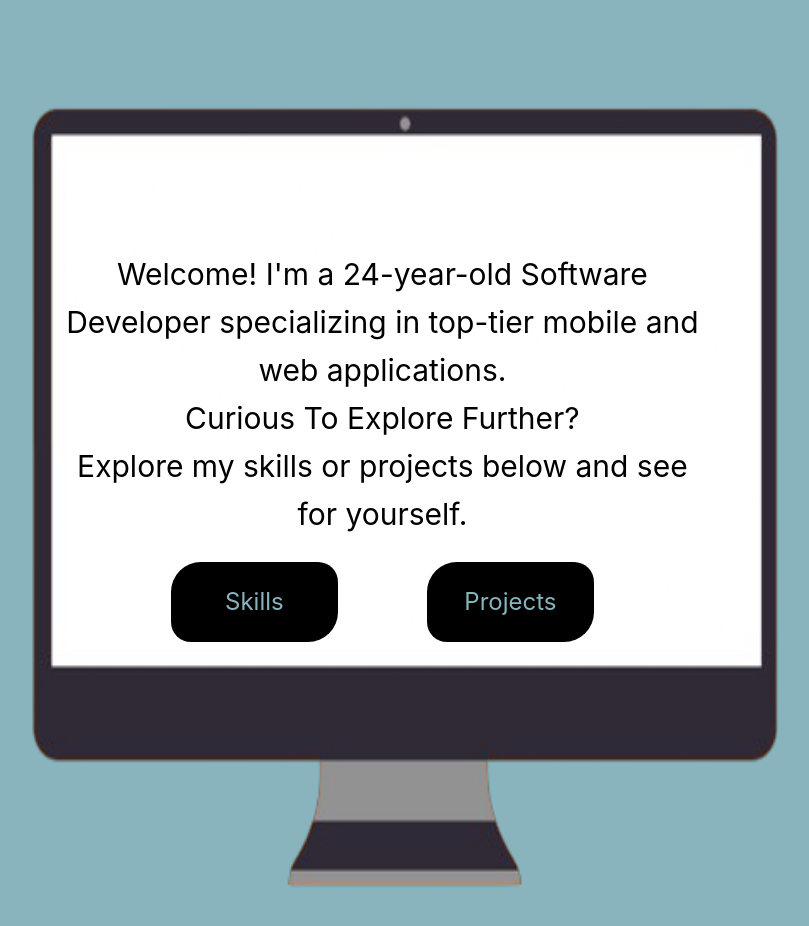
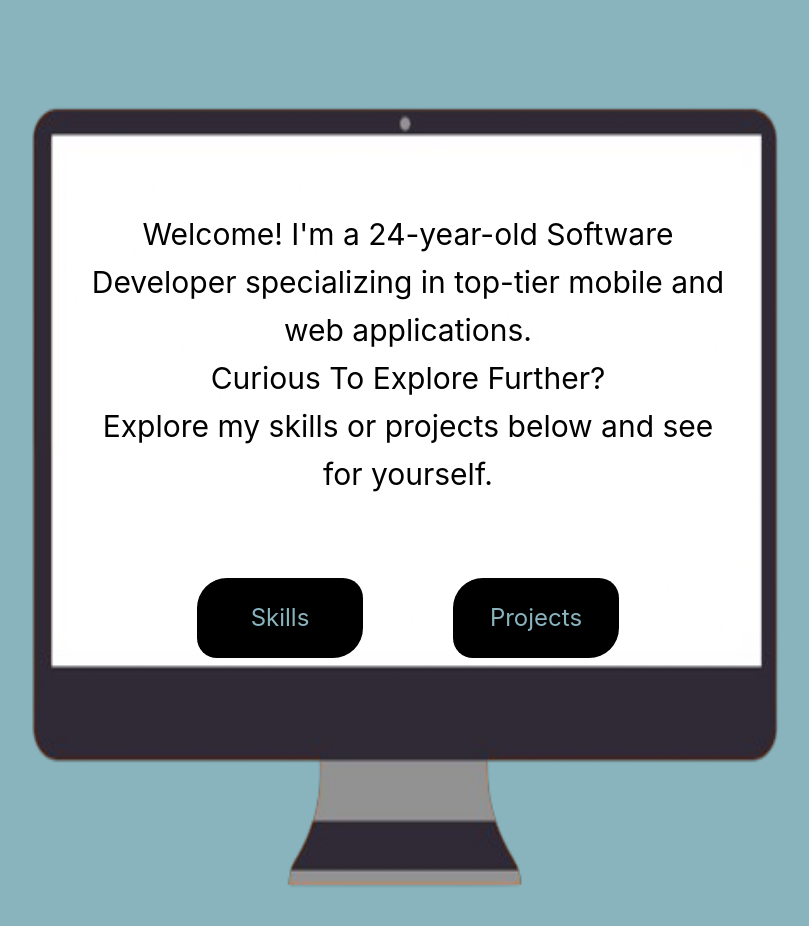
Before and after one commit to DroidStudioAS/Portfolio, a Vue app: page /about in a window 1280 px wide. Shown: the part 1542-2468 px from the top of the page, without its empty margins (232-1041 px from the left). Built offline with nearby package versions, Linux system fonts and the light colour scheme.

Commit message:
fixed computer image in about view positioning

```diff
--- a/src/views/AboutView.vue
+++ b/src/views/AboutView.vue
@@ -154,6 +154,9 @@ function pushTo(name){
       </div>
     </div>
     <div class="second_page_container">
+
+    <div class="image_container">
+      <img class="comp_image" src="/back_computer.png">
       <div class="content_container">
       <h1>
         Welcome! I'm a 24-year-old Software Developer specializing in top-tier mobile and web applications.
@@ -170,8 +173,6 @@ function pushTo(name){
       </div>
 
     </div>
-    <div class="image_container">
-      <img class="comp_image" src="/back_computer.png">
     </div>
     <div class="mobile_frame">
       <img src="/icon_mobile_frame.png">
@@ -476,9 +477,8 @@ align-items: center;
 .content_container{
   width: 50vw;
   position: absolute;
-
-  bottom: 60vh;
-  left: 23vw;
+  bottom: 50%;
+  left: 25vw;
   z-index: 2;
   display: flex;
   flex-flow: column nowrap;
@@ -492,7 +492,7 @@ align-items: center;
   justify-content: space-around;
   align-items: end;
   position: absolute;
-  bottom: -13vh;
+  bottom: -20vh;
   width: 40vw;
 }
 .menu_item{
@@ -512,11 +512,6 @@ align-items: center;
   text-align: center;
 }
 /****************End Of Second Page Item Styles***************/
-
-
-
-
-
 
 /**************Media Querys Start*****************/
 @media (max-width: 453px){
@@ -637,8 +632,6 @@ width: 15vw;
   font-size: 3vw;
 }
 }
-
-
 /* Small Devices (Phones and Small Tablets) */
 @media (min-width:454px) and  (max-width: 592px) {
   .main_container{
@@ -852,7 +845,6 @@ width: 15vw;
   width: 100vw;
 }
 }
-
 /* Medium Devices (Tablets) OK */
 @media (min-width: 768px) and (max-width: 992px) {
   .main_container{
@@ -916,7 +908,6 @@ width: 15vw;
  font-size: 2cap;
 }
 }
-
 /* Large Devices (Desktops and Laptops) */
 @media (min-width: 992px) and (max-width: 1043px) {
   .main_container{
@@ -971,7 +962,6 @@ width: 15vw;
  font-size: 2cap;
 }
 }
-
 /* Extra Large Devices (Large Desktops and TVs) */
 @media (min-width: 1200px) {
   .main_container{
@@ -988,6 +978,8 @@ width: 15vw;
 
 
 
+
+
 }
 /**************Media Querys End*****************/
 
```
